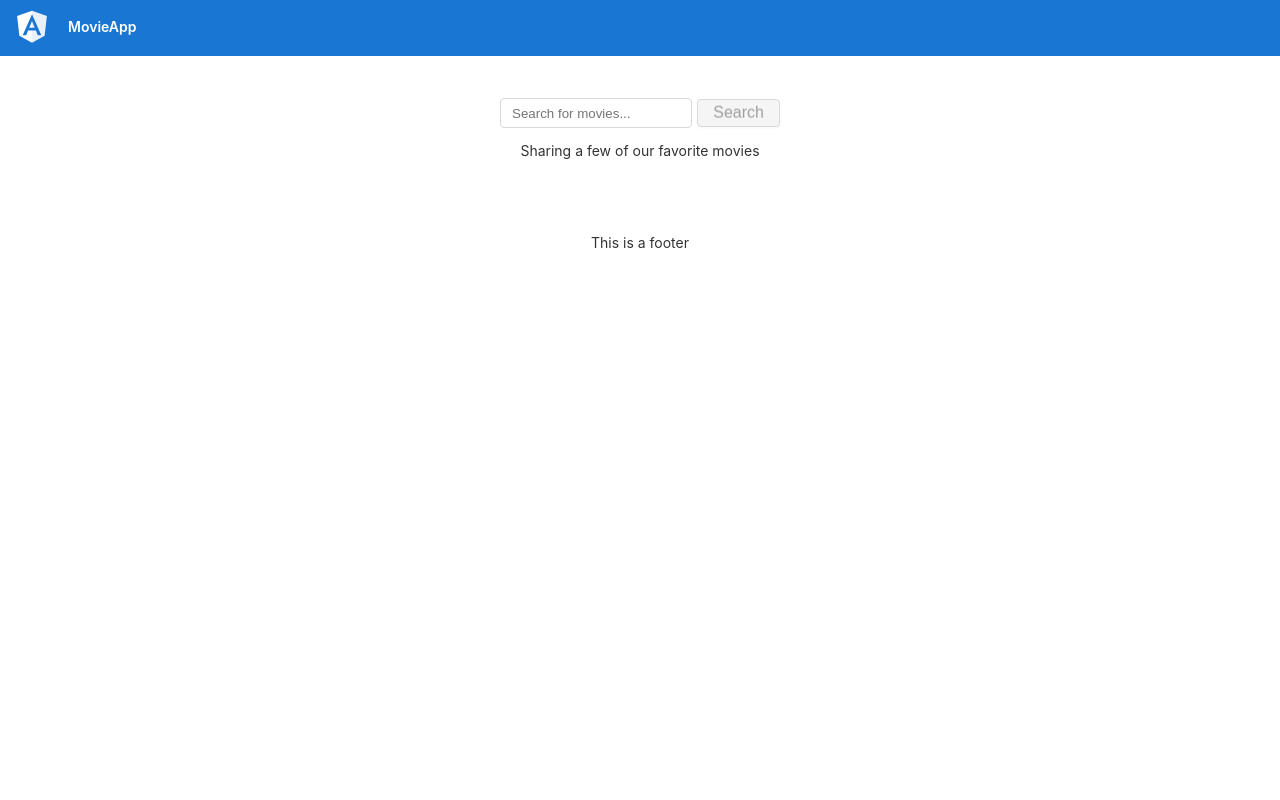
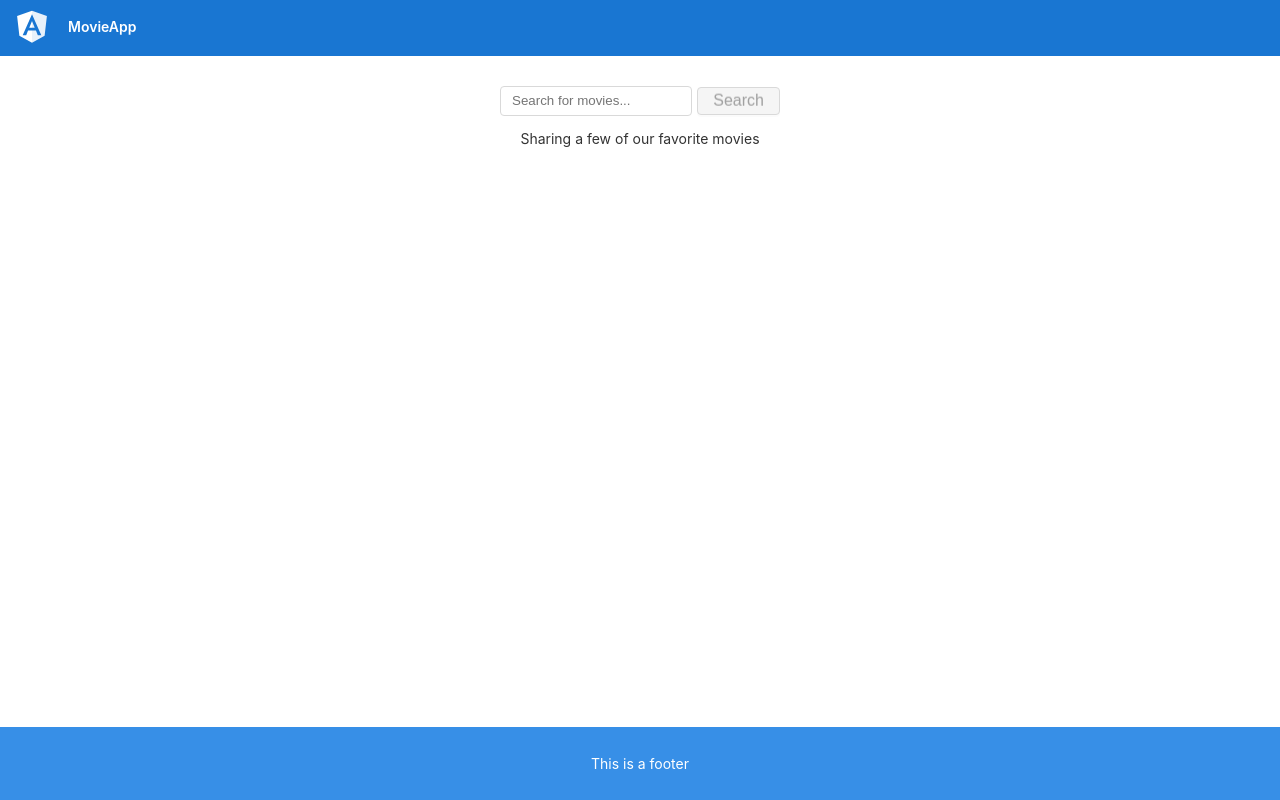
Before and after one commit to marekdano/angular-movie-app, an Angular app: page /home in a window 1280 px wide. Built offline with nearby package versions, Linux system fonts and the light colour scheme.

Commit message:
Style footer to be always displayed at the bottom of the page or the end of the page content.

```diff
--- a/src/app/app.component.html
+++ b/src/app/app.component.html
@@ -1,5 +1,9 @@
-<app-header></app-header>
-<div class="content" role="main">
-  <router-outlet></router-outlet>
-</div>
-<app-footer></app-footer>
+<main class="container">
+  <app-header></app-header>
+  <div class="content">
+    <router-outlet></router-outlet>
+  </div>
+  <footer>
+    <app-footer></app-footer>
+  </footer>
+</main>
--- a/src/app/app.component.scss
+++ b/src/app/app.component.scss
@@ -1,9 +1,21 @@
+.container {
+  position: relative;
+  min-height: 100vh;
+  overflow-x: hidden;
+
   .content {
     display: flex;
-  margin: 32px auto;
-  padding: 0 16px;
+    margin: 1.4rem auto 5rem;
+    padding: 0 1rem 2.5rem 1rem;
     max-width: 960px;
     flex-direction: column;
     align-items: center;
     text-align: center;
   }
+
+  footer {
+    position: absolute;
+    bottom: 0;
+    width: 100%;
+  }
+}
--- a/src/app/core/footer/footer.component.html
+++ b/src/app/core/footer/footer.component.html
@@ -1,3 +1,3 @@
-<footer>
+<div id="footer">
   This is a footer
-</footer>
+</div>
--- a/src/app/core/footer/footer.component.scss
+++ b/src/app/core/footer/footer.component.scss
@@ -1,12 +1,11 @@
-footer {
+@import '~sass/_variables';
+
+#footer {
   margin-top: 8px;
   display: flex;
   align-items: center;
   justify-content: center;
-  line-height: 20px;
+  padding: 2rem 0;
+  background: lighten($secondary-color, 10%);
+  color: $primary-color;
 }
-
-footer a {
-  display: flex;
-  align-items: center;
-}
```
Also changed, not shown: src/app/pages/home/home.component.scss (line endings or trailing spaces). Lines whose indentation alone changed are shown as unchanged.
